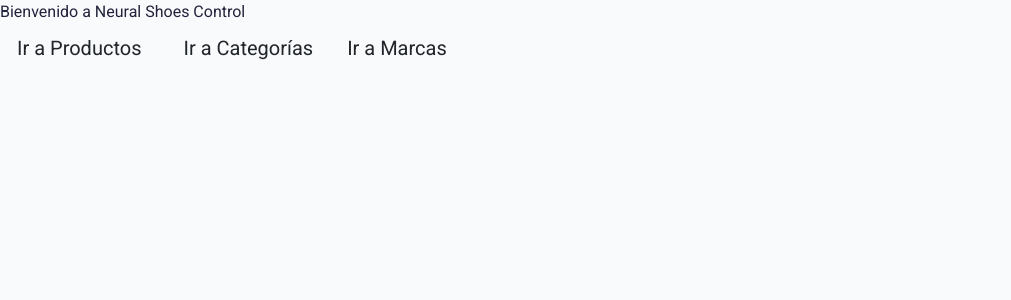
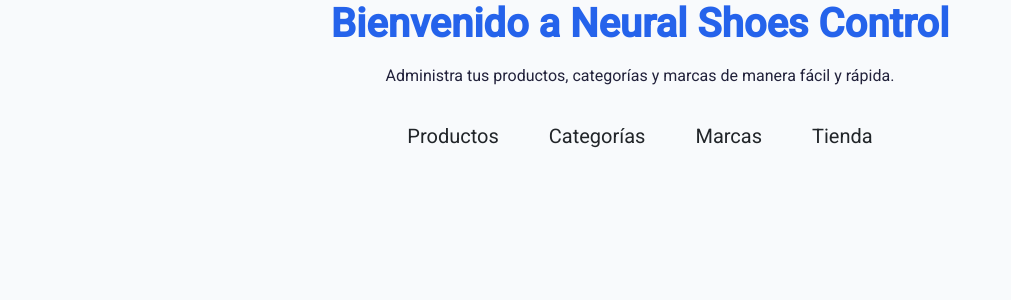
Before and after one commit to LopezCristhian/NeuralShoesControl, an Angular app: page / in a window 1280 px wide. Shown: the top 300 px of the page, without its empty margins (0-1011 px from the left). Built offline with nearby package versions, Linux system fonts and the light colour scheme.

Commit message:
cart without primeng

```diff
--- a/src/app/app.routes.ts
+++ b/src/app/app.routes.ts
@@ -4,11 +4,13 @@ import { ProductComponent } from './domains/products/product/product.component';
 import { AdminDemoComponent } from './admin-demo/admin-demo.component';
 import { CategoryComponent } from './domains/categories/category/category.component';
 import { BrandComponent } from './domains/brands/brand/brand.component';
+import { StoreComponent } from './domains/products/store/store.component';
 
 export const routes: Routes = [
   { path: '', component: IndexComponent },
   { path: 'productos', component: ProductComponent },
   { path: 'admin-demo', component: AdminDemoComponent },
   { path: 'categorias', component: CategoryComponent },
-  { path: 'marcas', component: BrandComponent }
+  { path: 'marcas', component: BrandComponent },
+  { path: 'tienda', component: StoreComponent }
 ];
--- a/src/app/domains/index/index/index.component.html
+++ b/src/app/domains/index/index/index.component.html
@@ -1,12 +1,21 @@
-<div class="welcome-container">
-  <div class="welcome-title">Bienvenido a Neural Shoes Control</div>
-  <button type="button" class="btn btn-gradient btn-lg nasty-index me-2" (click)="goToProducts()">
-    <i class="bi bi-box-seam"></i> Ir a Productos
-  </button>
-  <button type="button" class="btn btn-gradient btn-lg nasty-index" (click)="goToCategories()">
-    <i class="bi bi-tags"></i> Ir a Categorías
-  </button>
-  <button type="button" class="btn btn-gradient btn-lg nasty-index" (click)="goToBrands()">
-    <i class="bi bi-tags"></i> Ir a Marcas
-  </button>
+<div class="parallax-bg"></div>
+<div class="welcome-hero position-relative">
+  <div class="welcome-content text-center">
+    <h1 class="welcome-title mb-3">Bienvenido a <span class="brand-highlight">Neural Shoes Control</span></h1>
+    <p class="welcome-subtitle mb-4">Administra tus productos, categorías y marcas de manera fácil y rápida.</p>
+    <div class="d-flex flex-wrap justify-content-center gap-3">
+      <button type="button" class="btn btn-gradient btn-lg nasty-index" (click)="goToProducts()">
+        <i class="bi bi-box-seam"></i> Productos
+      </button>
+      <button type="button" class="btn btn-gradient btn-lg nasty-index" (click)="goToCategories()">
+        <i class="bi bi-tags"></i> Categorías
+      </button>
+      <button type="button" class="btn btn-gradient btn-lg nasty-index" (click)="goToBrands()">
+        <i class="bi bi-award"></i> Marcas
+      </button>
+      <button type="button" class="btn btn-gradient btn-lg nasty-index" (click)="goToStore()">
+        <i class="bi bi-shop"></i> Tienda
+      </button>
+    </div>
+  </div>
 </div>
--- a/src/app/domains/index/index/index.component.scss
+++ b/src/app/domains/index/index/index.component.scss
@@ -1,31 +1,60 @@
-:host {
-  display: flex;
-  justify-content: center;
-  align-items: center;
-  height: 100vh;
-  background: linear-gradient(135deg, #e0e7ff 0%, #c7d2fe 100%);
+.parallax-bg {
+  position: fixed;
+  top: 0; left: 0; right: 0; bottom: 0;
+  z-index: 0;
+  background-image: url('assets/parallax-bg.jpg'); // Cambia por tu imagen
+  background-size: cover;
+  background-position: center;
+  background-attachment: fixed;
+  filter: brightness(0.5) blur(1px);
 }
 
-.welcome-container {
-  background: rgba(37, 99, 235, 0.08);
-  padding: 2.5rem 3.5rem;
-  border-radius: 1.5rem;
-  box-shadow: 0 4px 24px rgba(37,99,235,0.08);
-  text-align: center;
+.welcome-hero {
+  min-height: 100vh;
+  display: flex;
+  align-items: center;
+  justify-content: center;
+  position: relative;
+  z-index: 1;
+}
+
+.welcome-content {
+  background: rgba(255,255,255,0.10);
+  border-radius: 2rem;
+  padding: 3rem 2rem;
+  box-shadow: 0 8px 32px rgba(0,0,0,0.18);
+  max-width: 500px;
+  margin: auto;
+  z-index: 2;
+  position: relative;
+}
+
+.welcome-logo {
+  width: 80px;
+  height: 80px;
+  object-fit: contain;
+  filter: drop-shadow(0 2px 8px rgba(0,0,0,0.15));
+}
+
+.brand-highlight {
+  color: #ffd700;
+  font-weight: bold;
+  text-shadow: 0 2px 8px #0002;
 }
 
 .welcome-title {
   font-size: 2.2rem;
-  font-weight: 700;
-  color: #2563eb;
-  margin-bottom: 1.5rem;
+  font-weight: 800;
+  letter-spacing: 1px;
+}
+
+.welcome-subtitle {
+  font-size: 1.1rem;
+  color: #e0e7ff;
+  font-weight: 500;
 }
 
 .btn-gradient.nasty-index {
-  background: linear-gradient(90deg, #2563eb 0%, #9333ea 100%);
-  color: #fff;
-  border: none;
-  box-shadow: 0 4px 16px rgba(37,99,235,0.15), 0 1.5px 6px rgba(147,51,234,0.10);
   font-size: 1.2rem;
   padding: 1rem 2.5rem;
   border-radius: 2rem;
@@ -33,9 +62,15 @@
   font-weight: 700;
   letter-spacing: 1px;
   margin-top: 1.5rem;
+  background: linear-gradient(90deg, #9333ea 0%, #2563eb 100%);
+  color: #fff;
+  border: none;
+  box-shadow: 0 4px 16px rgba(37,99,235,0.15);
 }
+
 .btn-gradient.nasty-index:hover {
   transform: scale(1.05) rotate(-2deg);
   box-shadow: 0 8px 24px rgba(37,99,235,0.25), 0 3px 12px rgba(147,51,234,0.15);
-  background: linear-gradient(90deg, #9333ea 0%, #2563eb 100%);
+  background: linear-gradient(90deg, #2563eb 0%, #9333ea 100%);
+  color: #ffd700;
 }
--- a/src/app/domains/index/index/index.component.ts
+++ b/src/app/domains/index/index/index.component.ts
@@ -18,7 +18,7 @@ export class IndexComponent {
   goToBrands() {
     this.router.navigate(['/marcas']);
   }
-  goToAdminDemo() {
-    this.router.navigate(['/admin-demo']);
+  goToStore() {
+    this.router.navigate(['/tienda']);
   }
 }
--- /dev/null
+++ b/src/app/domains/products/store/store.component.html
@@ -0,0 +1,50 @@
+<div class="container py-4">
+  <h2 class="mb-4">Tienda</h2>
+  <div class="row">
+    <div class="col-md-8">
+      <div class="row row-cols-1 row-cols-md-3 g-4">
+        <div class="col" *ngFor="let product of products">
+          <div class="card h-100 shadow-sm">
+            <img [src]="product.imagen" class="card-img-top" [alt]="product.nombre" style="object-fit:contain; height:140px;">
+            <div class="card-body">
+              <h5 class="card-title">{{ product.nombre }}</h5>
+              <p class="card-text mb-1"><strong>Marca:</strong> {{ product.marca?.nombre }}</p>
+              <p class="card-text mb-1"><strong>Precio:</strong> ${{ product.precio }}</p>
+              <button class="btn btn-success w-100 mt-2" (click)="addToCart(product)">
+                <i class="bi bi-cart-plus"></i> Agregar al carrito
+              </button>
+            </div>
+          </div>
+        </div>
+      </div>
+    </div>
+    <!-- Carrito -->
+    <div class="col-md-4">
+      <div class="card sticky-top shadow">
+        <div class="card-header bg-primary text-white">
+          <i class="bi bi-cart"></i> Carrito
+        </div>
+        <ul class="list-group list-group-flush">
+          <li *ngFor="let item of cart" class="list-group-item d-flex justify-content-between align-items-center">
+            <div>
+              <strong>{{ item.nombre }}</strong>
+              <div class="small text-muted">x{{ item.quantity }}</div>
+            </div>
+            <div>
+              ${{ item.precio * item.quantity }}
+              <button class="btn btn-sm btn-outline-danger ms-2" (click)="removeFromCart(item)">
+                <i class="bi bi-trash"></i>
+              </button>
+            </div>
+          </li>
+          <li *ngIf="cart.length === 0" class="list-group-item text-center text-muted">
+            El carrito está vacío
+          </li>
+        </ul>
+        <div class="card-footer text-end fw-bold">
+          Total: ${{ getTotal() }}
+        </div>
+      </div>
+    </div>
+  </div>
+</div>
--- /dev/null
+++ b/src/app/domains/products/store/store.component.scss
@@ -0,0 +1,6 @@
+.card-img-top {
+  background: #f8fafc;
+}
+.sticky-top {
+  top: 1rem;
+}
--- /dev/null
+++ b/src/app/domains/products/store/store.component.ts
@@ -0,0 +1,40 @@
+import { Component, OnInit } from '@angular/core';
+import { CommonModule } from '@angular/common'; // <-- Importa esto
+import { ProductService } from '../product/product.service';
+
+@Component({
+  selector: 'app-store',
+  templateUrl: './store.component.html',
+  styleUrls: ['./store.component.scss'],
+  standalone: true,
+  imports: [CommonModule] // <-- Agrega aquí
+})
+export class StoreComponent implements OnInit {
+  products: any[] = [];
+  cart: any[] = [];
+
+  constructor(private productService: ProductService) {}
+
+  ngOnInit(): void {
+    this.productService.getProducts().subscribe(data => {
+      this.products = data;
+    });
+  }
+
+  addToCart(product: any) {
+    const found = this.cart.find((item: any) => item.id === product.id);
+    if (found) {
+      found.quantity += 1;
+    } else {
+      this.cart.push({ ...product, quantity: 1 });
+    }
+  }
+
+  removeFromCart(product: any) {
+    this.cart = this.cart.filter(item => item.id !== product.id);
+  }
+
+  getTotal() {
+    return this.cart.reduce((sum, item) => sum + item.precio * item.quantity, 0);
+  }
+}
```
Also changed, not shown: package.json (line endings or trailing spaces), src/assets/parallax-bg.jpg (added), 1 other file (tests, documents, lock files or other folders).
